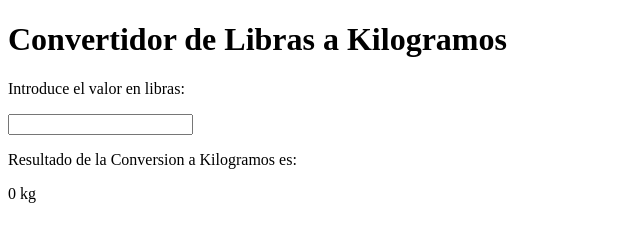
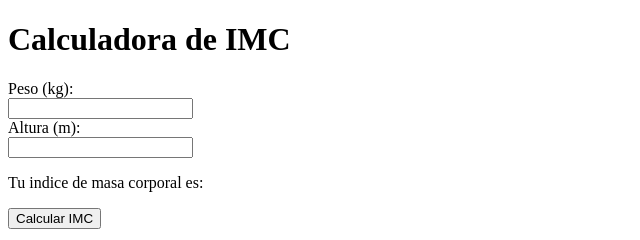
Before and after one commit to KennethMonge/Investigaci-n_LME, a plain HTML site: page convertidor.html in a window 1280 px wide. Shown: the top 240 px of the page, without its empty margins (0-640 px from the left). Drawn offline with Linux system fonts and the light colour scheme.

Commit message:
Modificando pagina del ejemplo (Convertidor)

```diff
--- a/convertidor.html
+++ b/convertidor.html
@@ -1,23 +1,42 @@
 <!DOCTYPE html>
-<html lang="en">
+<html>
 
 <head>
-    <meta charset="UTF-8">
-    <meta name="viewport" content="width=device-width, initial-scale=1.0">
-    <link rel="stylesheet" href="convertidor.html">
-    <title>Document</title>
+    <title>Calculadora de IMC</title>
+    <link rel="stylesheet" type="text/css" href="css/estilo.css">
 </head>
 
 <body>
+    <div class="container">
+    <h1>Calculadora de IMC</h1>
+    <form id="bmi-form">
+        <label for="weight">Peso (kg):</label>
+        <div class="left">
+            <input type="number" id="weight" step="0.01" required><br>
+        </div>
+        <label for="height">Altura (m):</label>
+        <div class="right">
+            <input type="number" id="height" step="0.01" required><br>
+        </div>
+    </form>
+    <p>Tu indice de masa corporal es: <span id="result"></span></p>
+    <button type="button" id="calculate">Calcular IMC</button>
+    </div>
+    <div class="img pesos">
+        <img src="img/indice de masa corporal.jpg" alt="">
+    </div>
 
     <div class="container2">
         <h1>Convertidor de Libras a Kilogramos</h1>
         <p>Introduce el valor en libras:</p>
-        <input type="number" id="librasInput">
+        <input type="number" id="librasInput" oninput="Librasakg()" >
         <p>Resultado de la Conversion a Kilogramos es:</p>
         <p id="resultadokilitogramos">0 kg</p>
     </div>
 
+    <script src="js/calculadora.js"></script>
+    <script src="js/convertidor.js"></script>
+
 </body>
 
 </html>
```
